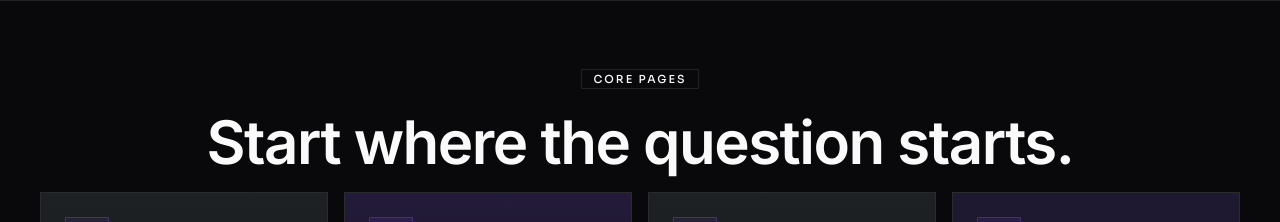
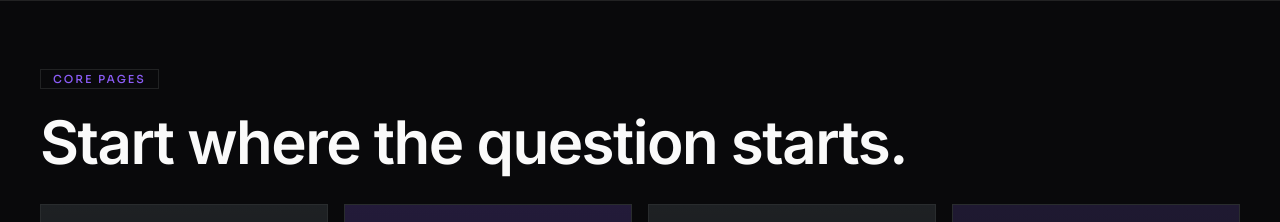
Before and after one commit to Hyperion147/fragbasic, a Next.js app: page / in a window 1280 px wide. Shown: the part 651-873 px from the top of the page. Built offline with nearby package versions, Linux system fonts and the light colour scheme.

Commit message:
updated spacing

```diff
--- a/src/features/landing/pages-showcase-section.tsx
+++ b/src/features/landing/pages-showcase-section.tsx
@@ -96,10 +96,10 @@ export function PagesShowcaseSection({
 
   return (
     <section className="space-y-5">
-      <div className="mx-auto max-w-4xl text-center">
+      <div className="text-start mb-8">
         <Badge
           variant="outline"
-          className="rounded-md px-3 py-1 uppercase tracking-[0.18em] text-[11px]"
+          className="rounded-md px-3 py-1 uppercase tracking-[0.18em] text-[11px] text-brand-hover"
         >
           Core pages
         </Badge>
```
